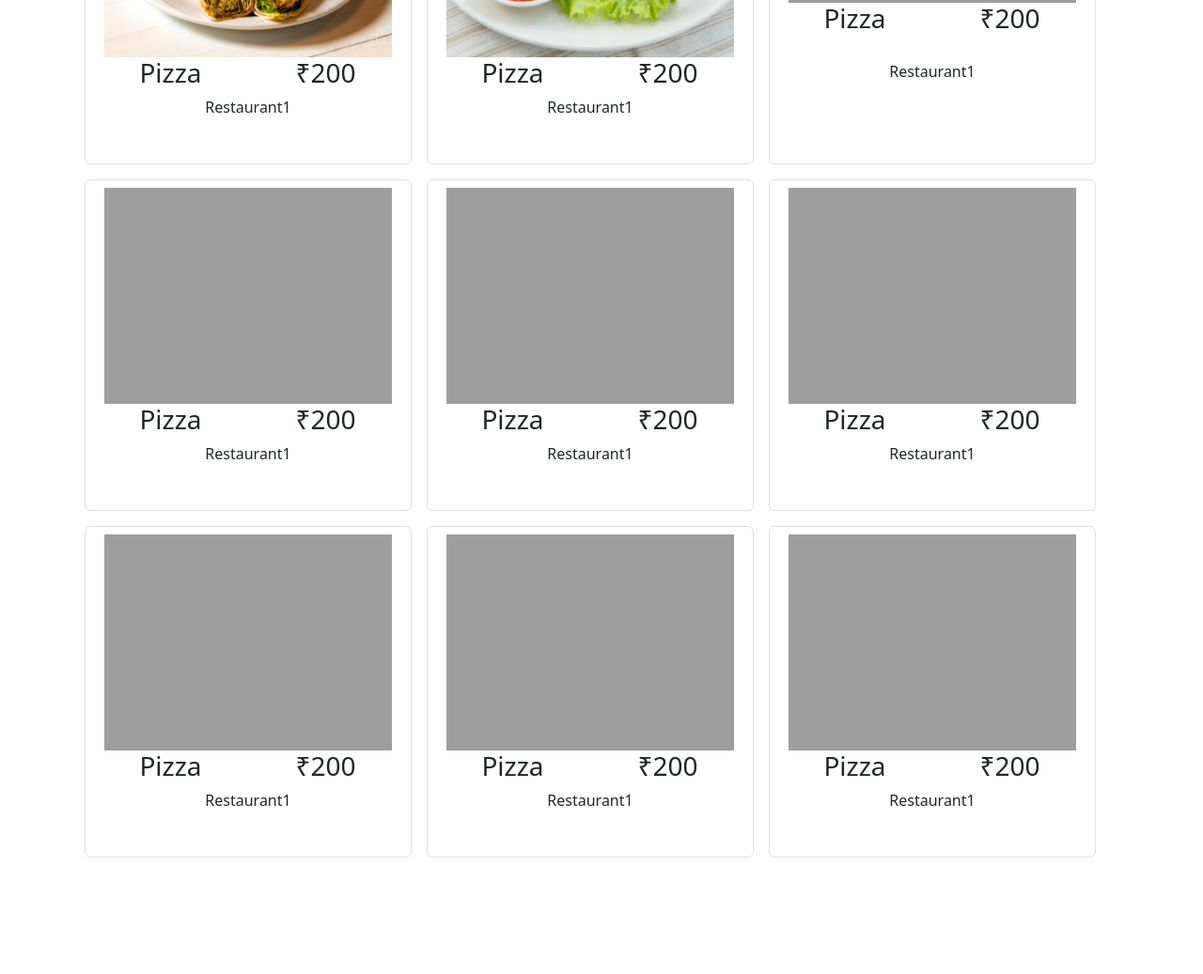
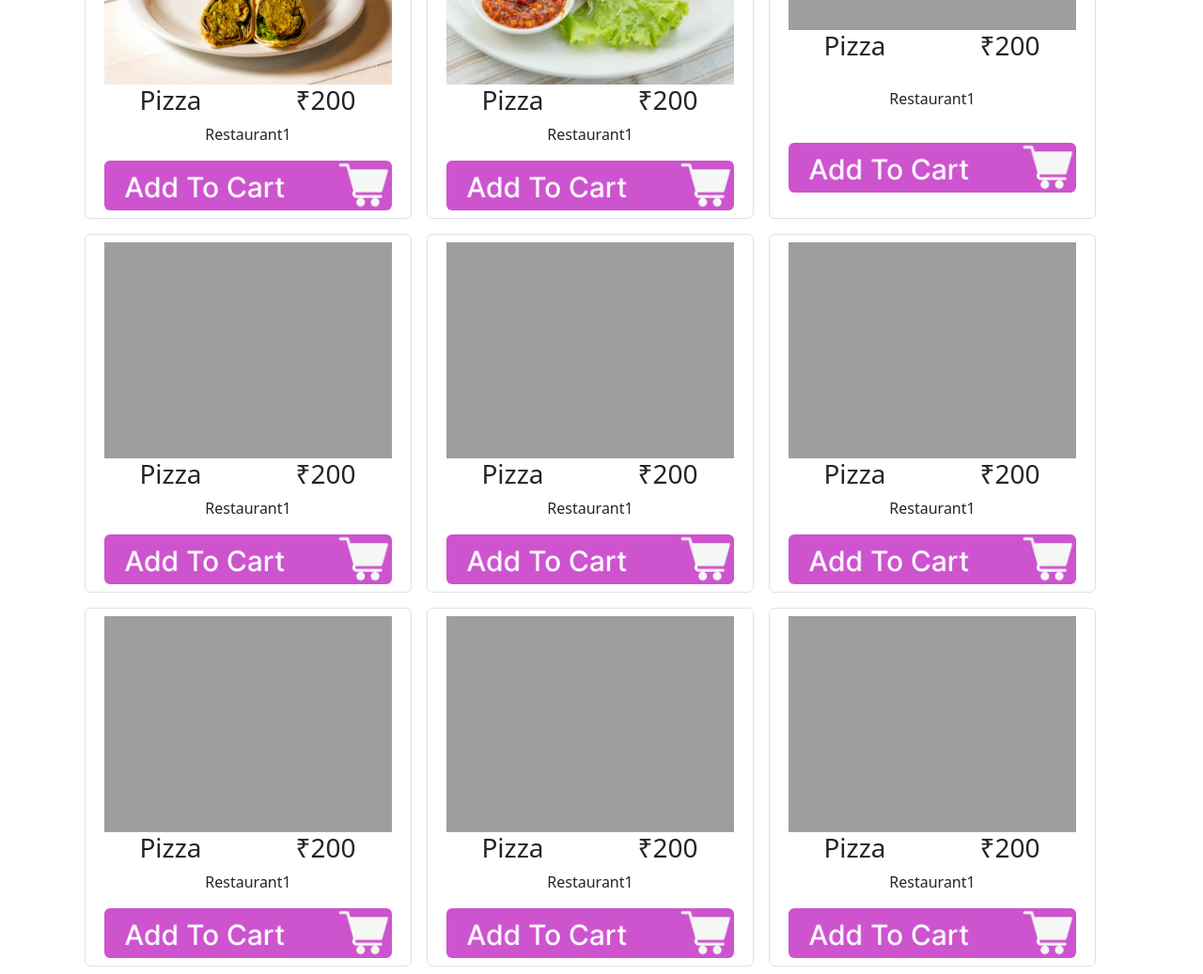
Before and after one commit to ProactiveCoder/FoodCourtBootstrap, a plain HTML site: page index.html in a window 1280 px wide. Shown: the part 1148-2185 px from the top of the page at 94% size. Before the commit the page ends 2069 px from the top, so only its background shows below. Drawn offline with nearby package versions, Linux system fonts and the light colour scheme; the site is published under a folder, as on GitHub Pages, so addresses that start at the root find nothing.

Commit message:
changing the path of cart

```diff
--- a/index.html
+++ b/index.html
@@ -37,7 +37,7 @@
                 <h3 class="col">Pizza</h3>
                 <h3 class="col">₹200</h3>
                 <p>Restaurant1</p>
-                <a href="#"><img  src="/files/addCart.png" alt="" class="img-fluid rounded "></a>
+                <a href="#"><img  src="files/addCart.png" alt="" class="img-fluid rounded "></a>
 
 
             </div>
@@ -46,7 +46,7 @@
                 <h3 class="col">Pizza</h3>
                 <h3 class="col">₹200</h3>
                 <p>Restaurant1</p>
-                <a href="#"><img  src="/files/addCart.png" alt="" class="img-fluid rounded "></a>
+                <a href="#"><img  src="files/addCart.png" alt="" class="img-fluid rounded "></a>
 
 
             </div>
@@ -55,7 +55,7 @@
                 <h3 class="col">Pizza</h3>
                 <h3 class="col">₹200</h3>
                 <p>Restaurant1</p>
-                <a href="#"><img  src="/files/addCart.png" alt="" class="img-fluid rounded "></a>
+                <a href="#"><img  src="files/addCart.png" alt="" class="img-fluid rounded "></a>
 
 
             </div>
@@ -66,7 +66,7 @@
                 <h3 class="col">Pizza</h3>
                 <h3 class="col">₹200</h3>
                 <p>Restaurant1</p>
-                <a href="#"><img  src="/files/addCart.png" alt="" class="img-fluid rounded "></a>
+                <a href="#"><img  src="files/addCart.png" alt="" class="img-fluid rounded "></a>
 
 
             </div>
@@ -75,7 +75,7 @@
                 <h3 class="col">Pizza</h3>
                 <h3 class="col">₹200</h3>
                 <p>Restaurant1</p>
-                <a href="#"><img  src="/files/addCart.png" alt="" class="img-fluid rounded "></a>
+                <a href="#"><img  src="files/addCart.png" alt="" class="img-fluid rounded "></a>
 
 
             </div>
@@ -84,7 +84,7 @@
                 <h3 class="col">Pizza</h3>
                 <h3 class="col">₹200</h3>
                 <p>Restaurant1</p>
-                <a href="#"><img  src="/files/addCart.png" alt="" class="img-fluid rounded "></a>
+                <a href="#"><img  src="files/addCart.png" alt="" class="img-fluid rounded "></a>
 
 
             </div>
@@ -95,7 +95,7 @@
                 <h3 class="col">Pizza</h3>
                 <h3 class="col">₹200</h3>
                 <p>Restaurant1</p>
-                <a href="#"><img  src="/files/addCart.png" alt="" class="img-fluid rounded "></a>
+                <a href="#"><img  src="files/addCart.png" alt="" class="img-fluid rounded "></a>
 
 
             </div>
@@ -104,7 +104,7 @@
                 <h3 class="col">Pizza</h3>
                 <h3 class="col">₹200</h3>
                 <p>Restaurant1</p>
-                <a href="#"><img  src="/files/addCart.png" alt="" class="img-fluid rounded "></a>
+                <a href="#"><img  src="files/addCart.png" alt="" class="img-fluid rounded "></a>
 
 
             </div>
@@ -113,7 +113,7 @@
                 <h3 class="col">Pizza</h3>
                 <h3 class="col">₹200</h3>
                 <p>Restaurant1</p>
-                <a href="#"><img  src="/files/addCart.png" alt="" class="img-fluid rounded "></a>
+                <a href="#"><img  src="files/addCart.png" alt="" class="img-fluid rounded "></a>
 
             </div>
         </div>
@@ -123,7 +123,7 @@
                 <h3 class="col">Pizza</h3>
                 <h3 class="col">₹200</h3>
                 <p>Restaurant1</p>
-                <a href="#"><img  src="/files/addCart.png" alt="" class="img-fluid rounded "></a>
+                <a href="#"><img  src="files/addCart.png" alt="" class="img-fluid rounded "></a>
 
 
             </div>
@@ -132,7 +132,7 @@
                 <h3 class="col">Pizza</h3>
                 <h3 class="col">₹200</h3>
                 <p>Restaurant1</p>
-                <a href="#"><img  src="/files/addCart.png" alt="" class="img-fluid rounded "></a>
+                <a href="#"><img  src="files/addCart.png" alt="" class="img-fluid rounded "></a>
 
 
             </div>
@@ -141,7 +141,7 @@
                 <h3 class="col">Pizza</h3>
                 <h3 class="col">₹200</h3>
                 <p>Restaurant1</p>
-                <a href="#"><img  src="/files/addCart.png" alt="" class="img-fluid rounded "></a>
+                <a href="#"><img  src="files/addCart.png" alt="" class="img-fluid rounded "></a>
 
 
             </div>
```
